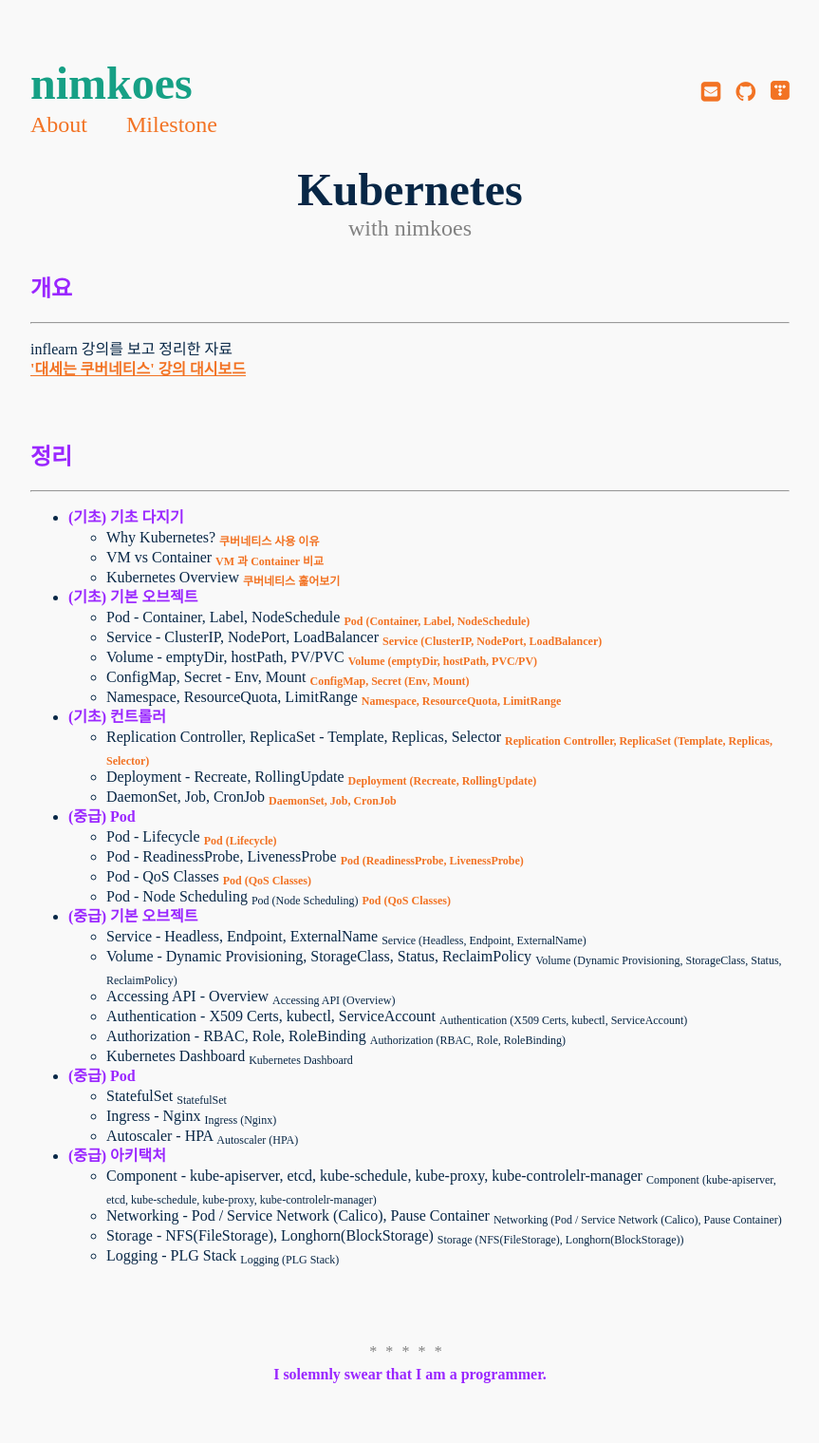
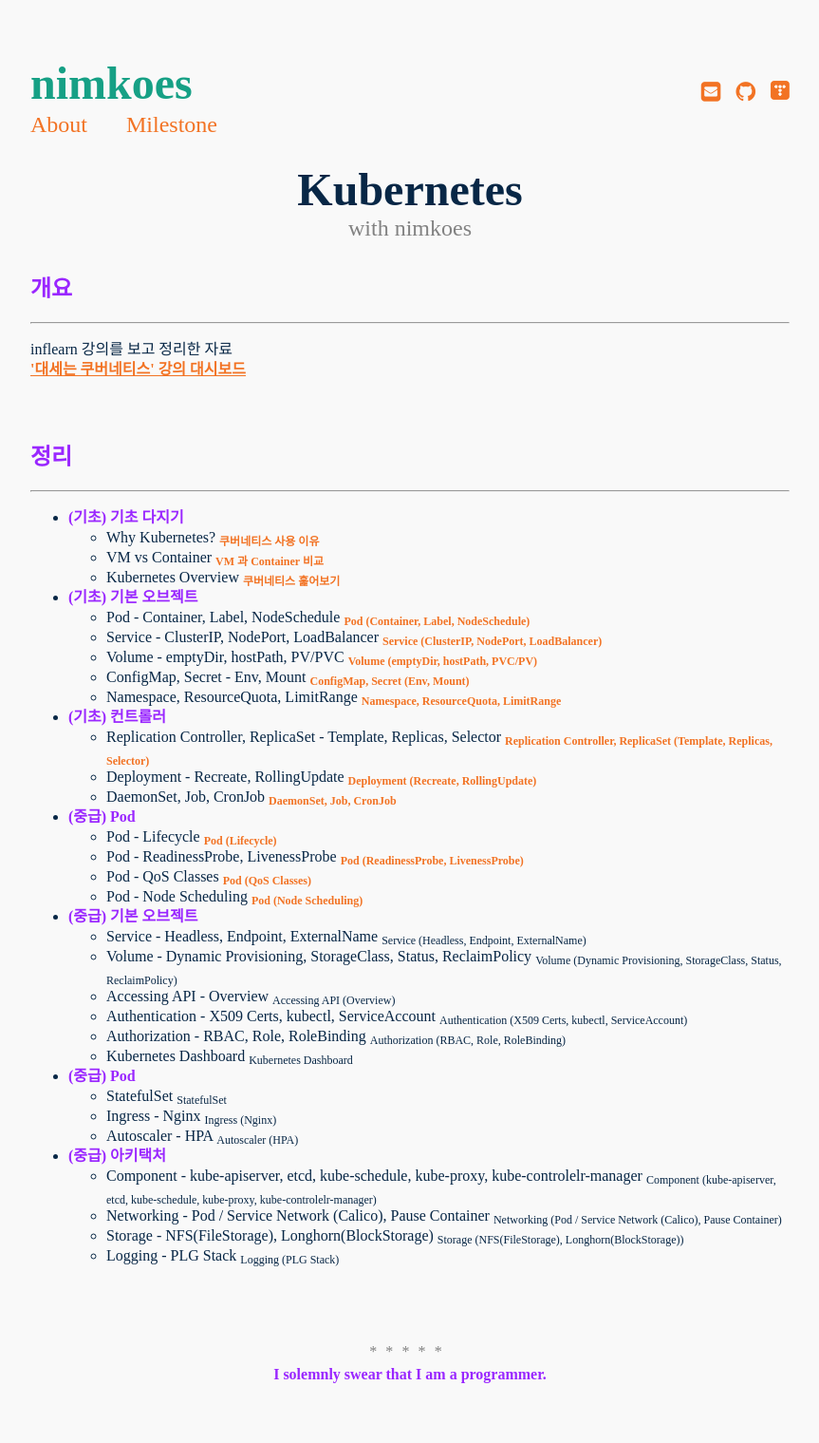
Before and after one commit to nimkoes/portfolio, a Jekyll site: the page built from _posts/2021-11-22-Kubernetes.md, in a window 1280 px wide. Shown: the whole page at 95% size, without its empty margins (208-1071 px from the left). Built offline with Jekyll 4.4.1, drawn with Linux system fonts in a browser that asks for light colours.

Commit message:
mod post

```diff
--- a/_posts/2021-11-22-Kubernetes.md
+++ b/_posts/2021-11-22-Kubernetes.md
@@ -33,10 +33,10 @@
   - Deployment - Recreate, RollingUpdate                              [<sub>Deployment (Recreate, RollingUpdate)</sub>](https://xxxelppa.tistory.com/356){:target="_blank"}
   - DaemonSet, Job, CronJob                                           [<sub>DaemonSet, Job, CronJob</sub>](https://xxxelppa.tistory.com/358){:target="_blank"}
 - **(중급) Pod**
-  - Pod - Lifecycle                                        [<sub>Pod (Lifecycle)</sub>](https://xxxelppa.tistory.com/359){:target="_blank"}
-  - Pod - ReadinessProbe, LivenessProbe                    [<sub>Pod (ReadinessProbe, LivenessProbe)</sub>](https://xxxelppa.tistory.com/360){:target="_blank"}
-  - Pod - QoS Classes                                      [<sub>Pod (QoS Classes)</sub>](https://xxxelppa.tistory.com/361){:target="_blank"}
-  - Pod - Node Scheduling <sub>Pod (Node Scheduling)</sub> [<sub>Pod (QoS Classes)</sub>](https://xxxelppa.tistory.com/362){:target="_blank"}
+  - Pod - Lifecycle                     [<sub>Pod (Lifecycle)</sub>](https://xxxelppa.tistory.com/359){:target="_blank"}
+  - Pod - ReadinessProbe, LivenessProbe [<sub>Pod (ReadinessProbe, LivenessProbe)</sub>](https://xxxelppa.tistory.com/360){:target="_blank"}
+  - Pod - QoS Classes                   [<sub>Pod (QoS Classes)</sub>](https://xxxelppa.tistory.com/361){:target="_blank"}
+  - Pod - Node Scheduling               [<sub>Pod (Node Scheduling)</sub>](https://xxxelppa.tistory.com/362){:target="_blank"}
 - **(중급) 기본 오브젝트**
   - Service - Headless, Endpoint, ExternalName <sub>Service (Headless, Endpoint, ExternalName)</sub>
   - Volume - Dynamic Provisioning, StorageClass, Status, ReclaimPolicy <sub>Volume (Dynamic Provisioning, StorageClass, Status, ReclaimPolicy)</sub>
```
